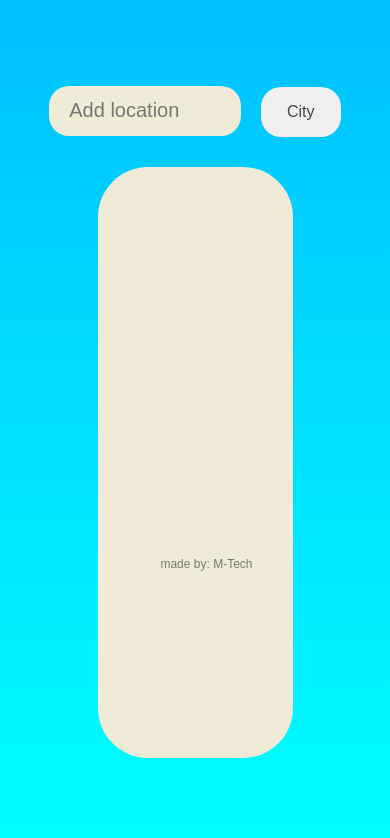
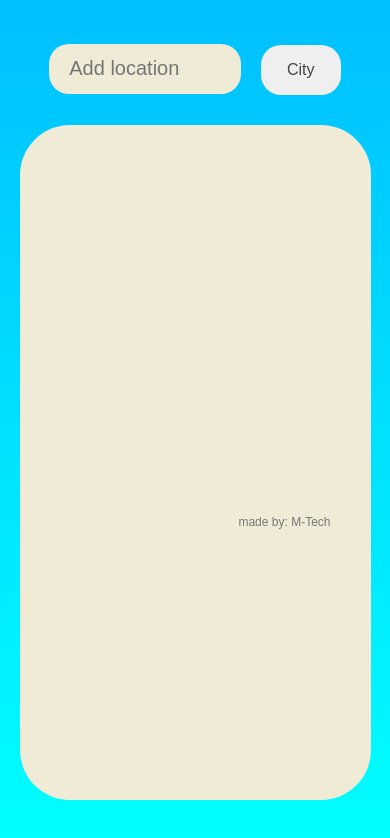
Before and after one commit to Michael-T-King/weatherApp, a website: page index.html in a window 390 px wide. Drawn offline with nearby package versions, Linux system fonts and the light colour scheme.

Commit message:
easey adaptive

```diff
--- a/style.css
+++ b/style.css
@@ -170,7 +170,7 @@ z-index: 3;
 @media (max-width: 1065px){
     .container {
         width: 50%;
-        height: 70%;
+        height: 80%;
         background-color: #f0ebd7;
         border-radius: 50px;
         }
@@ -261,6 +261,10 @@ top: 160px;
 }
 
 @media (max-width: 728px){
+    .container {
+        width: 90%;
+        height: 80%;
+        }
 
     input {
         width: 12rem;
@@ -295,7 +299,7 @@ top: 160px;
     }
 
     .country {
-        left: 0;
+        left: 10px;
         margin: 0;
         right: 10px;
         top: 80px;
```
